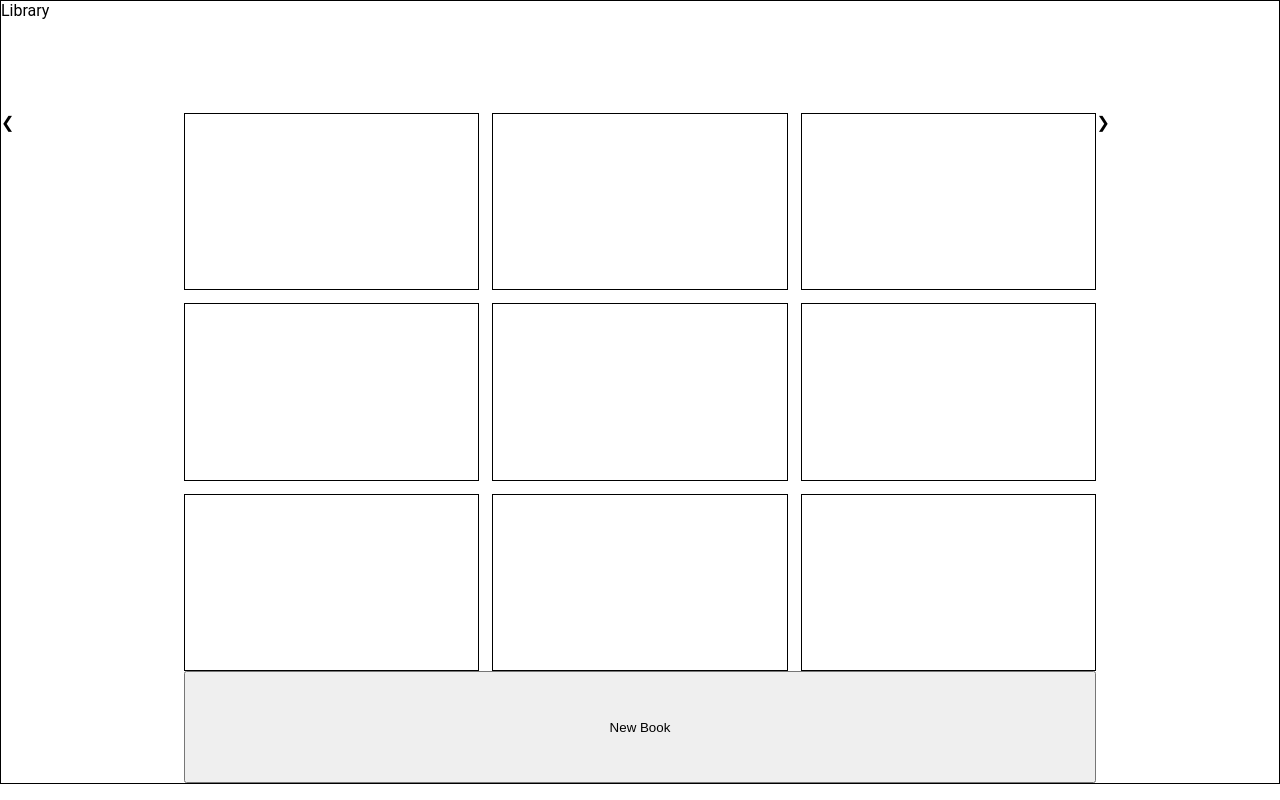
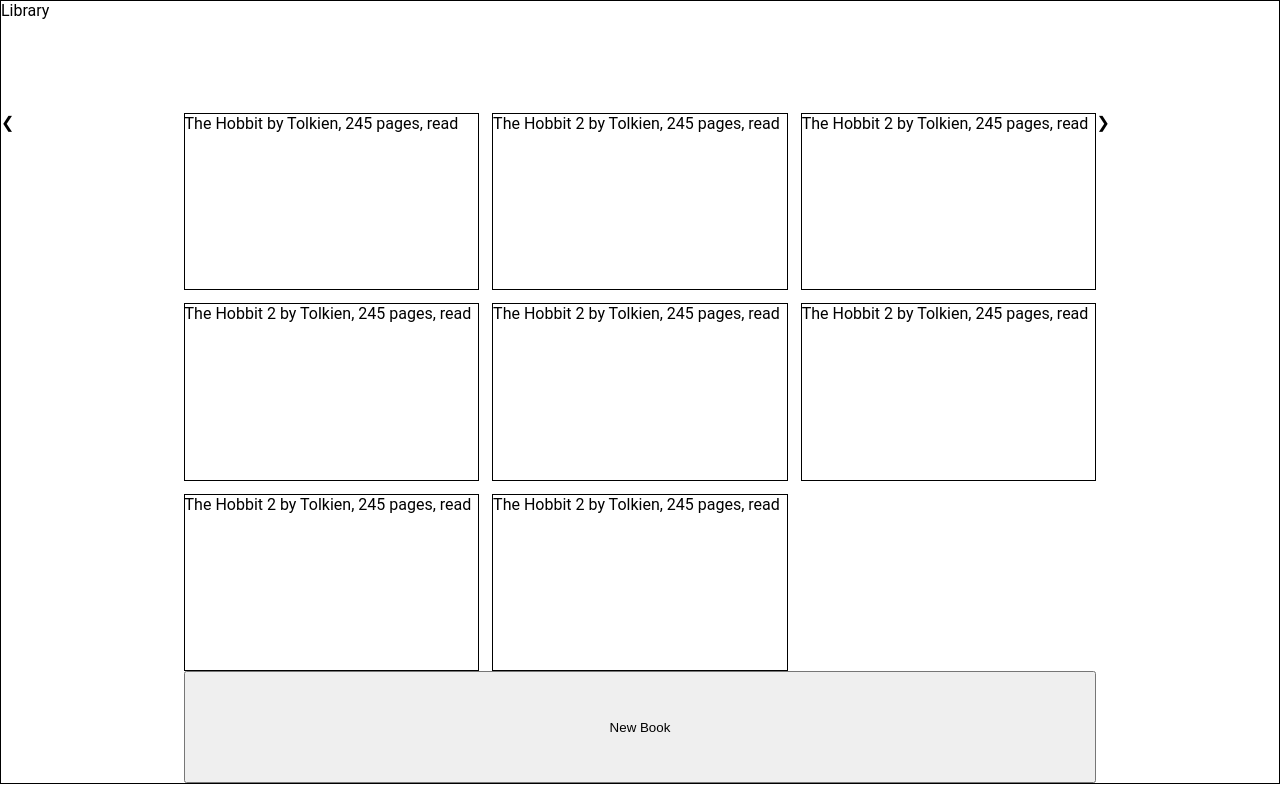
Before and after one commit to sujshah/library, a plain HTML site: page index.html in a window 1280 px wide. Drawn offline with Linux system fonts and the light colour scheme.

Commit message:
Add books to library-grid

```diff
--- a/constructors.js
+++ b/constructors.js
@@ -16,8 +16,27 @@ function addBookToLibrary() {
     myLibrary.push(book);
     book = new Book("The Hobbit 2", "Tolkien", 245, true);
     myLibrary.push(book);
+    book = new Book("The Hobbit 2", "Tolkien", 245, true);
+    myLibrary.push(book);
+    book = new Book("The Hobbit 2", "Tolkien", 245, true);
+    myLibrary.push(book);
+    book = new Book("The Hobbit 2", "Tolkien", 245, true);
+    myLibrary.push(book);
+    book = new Book("The Hobbit 2", "Tolkien", 245, true);
+    myLibrary.push(book);
+    book = new Book("The Hobbit 2", "Tolkien", 245, true);
+    myLibrary.push(book);
+    book = new Book("The Hobbit 2", "Tolkien", 245, true);
+    myLibrary.push(book);
+    let libraryGrid = document.querySelector(".library-grid");
+    for (const libraryBook of myLibrary) {
+        let div = document.createElement('div');
+        div.classList.add('book');
+        div.textContent = libraryBook.info();
+        libraryGrid.appendChild(div);
+    }
 }
 
 
 addBookToLibrary();
-console.log(myLibrary);
+// console.log(myLibrary);
--- a/index.html
+++ b/index.html
@@ -11,15 +11,6 @@
         <div class="title">Library</div>
         <a class="prev" onclick="">&#10094;</a>
         <div class="library-grid">
-            <div class="book"></div>
-            <div class="book"></div>
-            <div class="book"></div>
-            <div class="book"></div>
-            <div class="book"></div>
-            <div class="book"></div>
-            <div class="book"></div>
-            <div class="book"></div>
-            <div class="book"></div>
         </div>
         <a class="next" onclick="">&#10095;</a>
         <button>New Book</button>
```
